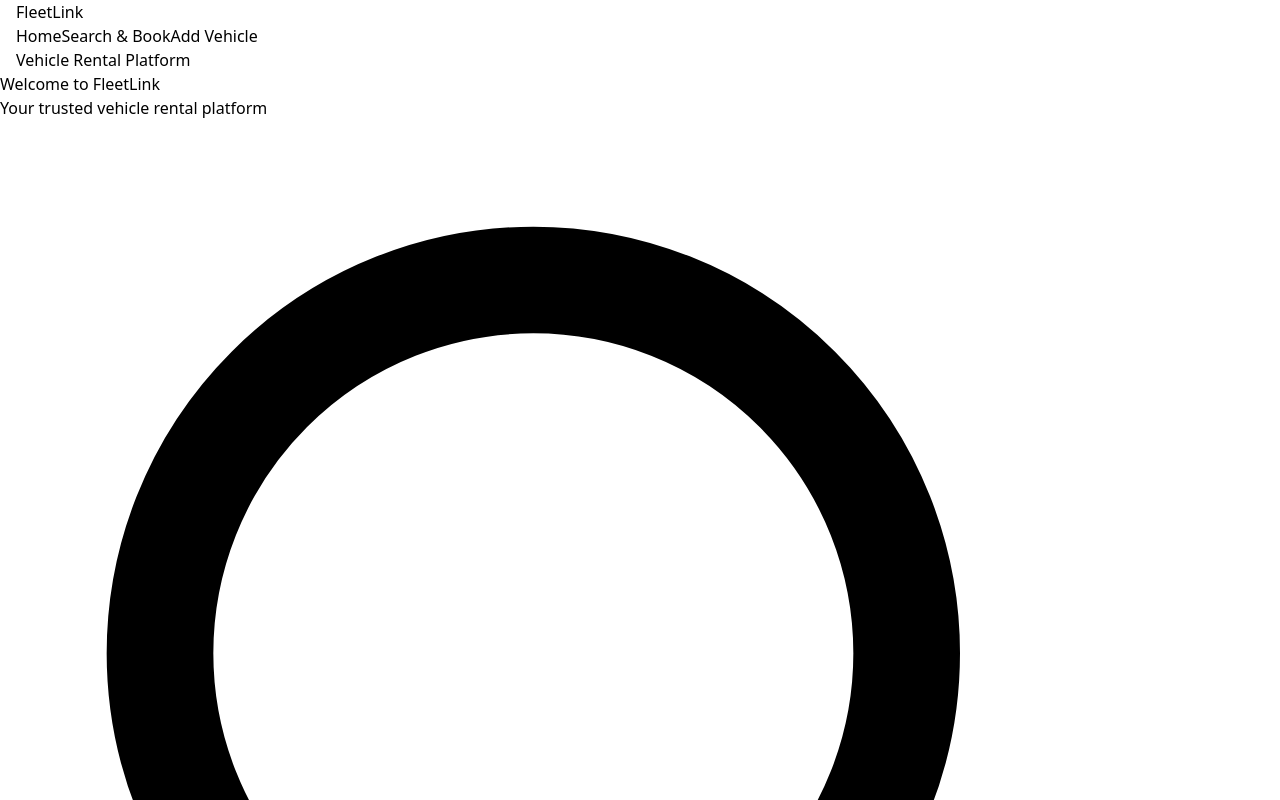
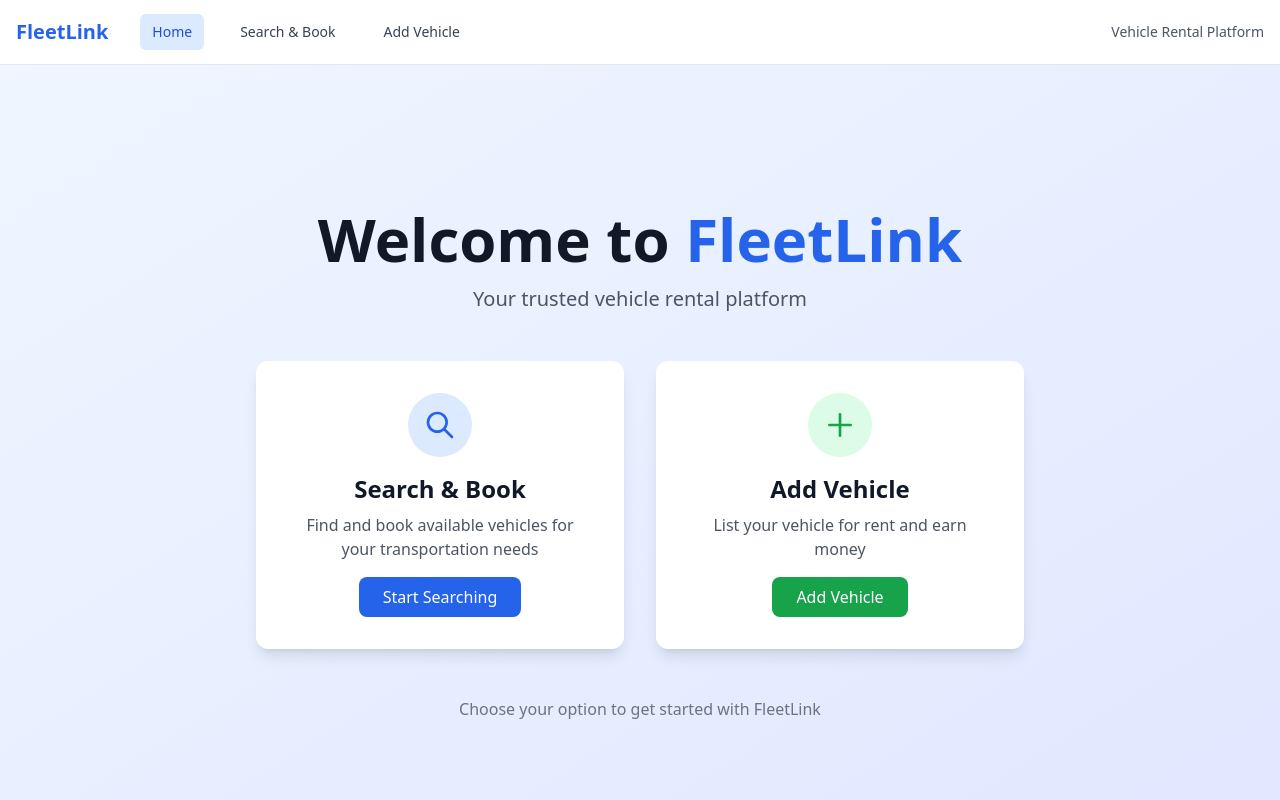
Before and after one commit to Somye55/knovator_assignment, a Next.js app in the folder frontend/: page / in a window 1280 px wide. Shown: the top 800 px of the page. Built offline with nearby package versions, Linux system fonts and the light colour scheme.

Commit message:
fix: fixed directory paths in tailwind config

```diff
--- a/frontend/tailwind.config.js
+++ b/frontend/tailwind.config.js
@@ -1,8 +1,8 @@
 /** @type {import('tailwindcss').Config} */
 module.exports = {
   content: [
-    "./src/app/**/*.{js,ts,jsx,tsx,mdx}",
-    "./src/components/**/*.{js,ts,jsx,tsx}",
+    "./src/**/*.{js,ts,jsx,tsx,mdx}",
+    "./components/**/*.{js,ts,jsx,tsx,mdx}",
   ],
   theme: {
     extend: {},
```
